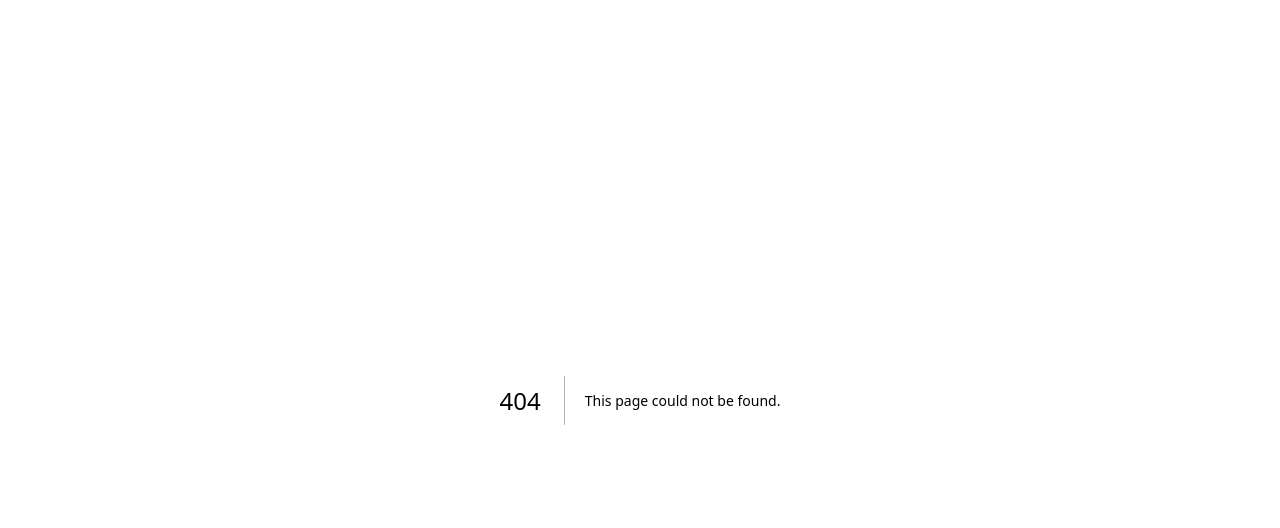
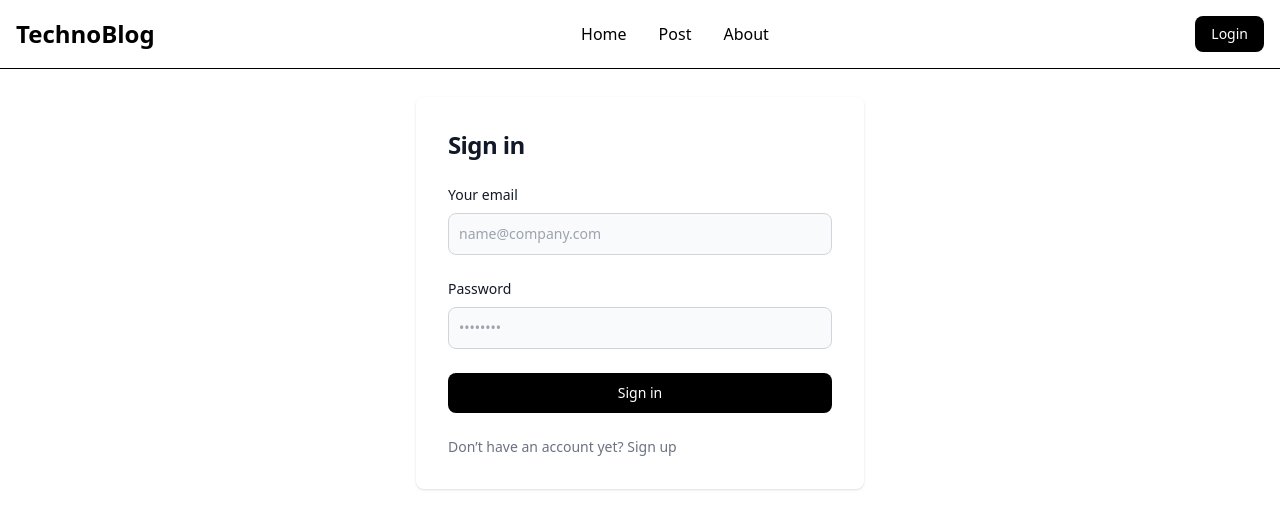
Before and after one commit to StefSalv07/TechnoBlog, a Next.js app: page /login in a window 1280 px wide. Before the commit this address had no page. Shown: the top 528 px of the page. Built offline with nearby package versions, Linux system fonts and the light colour scheme.

Commit message:
Add login page

```diff
--- a/src/components/Card.js
+++ b/src/components/Card.js
@@ -4,6 +4,17 @@ export default function Card(props) {
     const summary = data?.summary;
     const author = data?.author;
     const category = data?.category;
+    const content = data?.content;
+
+    const handleDownload = () => {
+        const element = document.createElement("a");
+        const file = new Blob([content], { type: 'text/plain' });
+        element.href = URL.createObjectURL(file);
+        element.download = `${title}.txt`;
+        document.body.appendChild(element);
+        element.click();
+        document.body.removeChild(element);
+    };
 
     return (
         <a href="#" className="flex flex-col max-w-sm p-6 bg-white border border-gray-200 rounded-lg shadow hover:border-black justify-between" >
@@ -21,6 +32,12 @@ export default function Card(props) {
                     {category}
                 </p>
             </div>
+            <div className="flex justify-end mt-3">
+                <button onClick={() => handleDownload()} type="button" className="py-2 px-3 inline-flex items-center text-sm font-medium text-gray-900 focus:outline-none bg-white rounded-lg border border-gray-200 hover:bg-gray-100 hover:text-gray-700 focus:z-10 focus:ring-4 focus:ring-gray-100">
+                    <svg className="w-3 h-3 me-1.5" aria-hidden="true" xmlns="http://www.w3.org/2000/svg" fill="currentColor" viewBox="0 0 20 20"><path d="M14.707 7.793a1 1 0 0 0-1.414 0L11 10.086V1.5a1 1 0 0 0-2 0v8.586L6.707 7.793a1 1 0 1 0-1.414 1.414l4 4a1 1 0 0 0 1.416 0l4-4a1 1 0 0 0-.002-1.414Z" /><path d="M18 12h-2.55l-2.975 2.975a3.5 3.5 0 0 1-4.95 0L4.55 12H2a2 2 0 0 0-2 2v4a2 2 0 0 0 2 2h16a2 2 0 0 0 2-2v-4a2 2 0 0 0-2-2Zm-3 5a1 1 0 1 1 0-2 1 1 0 0 1 0 2Z" /></svg>
+                    Download
+                </button>
+            </div>
         </a >
     );
 }
--- /dev/null
+++ b/src/components/Login.js
@@ -0,0 +1,40 @@
+import { useState } from "react";
+
+export default function Login(props) {
+    const [isSignUp, setSignUp] = useState(false);
+
+    return (
+        <section className="sm:mt-0 lg:mt-7">
+            <div className="flex justify-center px-6 py-8 mx-auto md:h-4/5 lg:py-0">
+                <div className="w-full bg-white rounded-lg shadow md:mt-0 sm:max-w-md xl:p-0">
+                    <div className="p-6 space-y-4 md:space-y-6 sm:p-8">
+                        <h1 className="text-xl font-bold leading-tight tracking-tight text-gray-900 md:text-2xl">
+                            Sign {isSignUp ? "up" : "in"}
+                        </h1>
+                        <form className="space-y-4 md:space-y-6" action="#">
+                            {isSignUp ?
+                                <div>
+                                    <label for="username" className="block mb-2 text-sm font-medium text-gray-900">Your Username</label>
+                                    <input type="text" name="username" id="email" className="bg-gray-50 border border-gray-300 text-gray-900 sm:text-sm rounded-lg focus:ring-primary-600 focus:border-primary-600 block w-full p-2.5" placeholder="username" required="" />
+                                </div>
+                                : ""}
+                            <div>
+                                <label for="email" className="block mb-2 text-sm font-medium text-gray-900">Your email</label>
+                                <input type="email" name="email" id="email" className="bg-gray-50 border border-gray-300 text-gray-900 sm:text-sm rounded-lg focus:ring-primary-600 focus:border-primary-600 block w-full p-2.5" placeholder="name@company.com" required="" />
+                            </div>
+                            <div>
+                                <label for="password" className="block mb-2 text-sm font-medium text-gray-900">Password</label>
+                                <input type="password" name="password" id="password" placeholder="••••••••" className="bg-gray-50 border border-gray-300 text-gray-900 sm:text-sm rounded-lg focus:ring-primary-600 focus:border-primary-600 block w-full p-2.5" required="" />
+                            </div>
+                            <button type="submit" className="w-full text-white bg-black hover:bg-primary-700 focus:ring-4 focus:outline-none focus:ring-primary-300 font-medium rounded-lg text-sm px-5 py-2.5 text-center">Sign {isSignUp ? "up" : "in"}</button>
+                            <p className="text-sm font-light text-gray-500">
+                                {isSignUp ? "Already have an account? " : "Don’t have an account yet? "}
+                                <a onClick={() => setSignUp(!isSignUp)} href="#" className="font-medium text-primary-900 hover:underline">Sign {isSignUp ? "in" : "up"}</a>
+                            </p>
+                        </form>
+                    </div>
+                </div>
+            </div>
+        </section>
+    );
+}
--- a/src/components/NavBar.js
+++ b/src/components/NavBar.js
@@ -1,17 +1,21 @@
+import { useRouter } from "next/router";
+
 export default function NavBar() {
+    const router = useRouter();
+
     return (
         <nav className="bg-white w-full z-20 border-b border-black">
             <div className="max-w-screen-xl flex flex-wrap items-center justify-between mx-auto p-4">
-                <a href="" className="flex items-center space-x-3 rtl:space-x-reverse">
+                <a href="/" className="flex items-center space-x-3 rtl:space-x-reverse">
                     <span className="self-center text-2xl font-semibold whitespace-nowrap text-black">TechnoBlog</span>
                 </a>
                 <div className="flex md:order-2 space-x-3 md:space-x-0 rtl:space-x-reverse">
-                    <button type="button" className="text-white bg-black hover:bg-gray-600 focus:ring-4 focus:outline-none focus:ring-white font-medium rounded-lg text-sm px-4 py-2 text-center">Login</button>
+                    <button onClick={() => router.push("/login")} type="button" className="text-white bg-black hover:bg-gray-600 focus:ring-4 focus:outline-none focus:ring-white font-medium rounded-lg text-sm px-4 py-2 text-center">Login</button>
                 </div>
                 <div className="items-center justify-between w-full md:flex md:w-auto md:order-1" id="navbar-sticky">
-                    <ul className="flex flex-col p-4 md:p-0 mt-4 font-medium border border-gray-100 rounded-lg bg-gray-50 md:space-x-8 rtl:space-x-reverse md:flex-row md:mt-0 md:border-0 md:bg-white">
+                    <ul className="flex flex-col p-4 md:p-0 mt-4 font-medium border border-gray-100 rounded-lg md:space-x-8 rtl:space-x-reverse md:flex-row md:mt-0 md:border-0 md:bg-white">
                         <li>
-                            <a href="#" className="block py-2 px-3 text-black rounded hover:bg-gray-100  md:hover:text-gray-700 md:p-0">Home</a>
+                            <a href="/" className="block py-2 px-3 text-black rounded hover:bg-gray-100  md:hover:text-gray-700 md:p-0">Home</a>
                         </li>
                         <li>
                             <a href="#" className="block py-2 px-3 text-black rounded hover:bg-gray-100 md:hover:text-gray-700 md:p-0">Post</a>
--- a/src/pages/api/articles.js
+++ b/src/pages/api/articles.js
@@ -1,5 +1,5 @@
 const { MongoClient, ServerApiVersion } = require('mongodb');
-const uri = "mongodb+srv://202312095:wBKMmUkFFCfomyOt@technoblog.vtcvyuo.mongodb.net/?retryWrites=true&w=majority&appName=TechnoBlog";
+const uri = process.env.DATABASE_URL;
 
 const client = new MongoClient(uri, {
     serverApi: {
--- /dev/null
+++ b/src/pages/login.js
@@ -0,0 +1,11 @@
+import Login from '@/components/Login'
+import NavBar from '@/components/NavBar'
+
+export default function LoginPage() {
+    return (
+        <>
+            <NavBar />
+            <Login />
+        </>
+    )
+}
```
